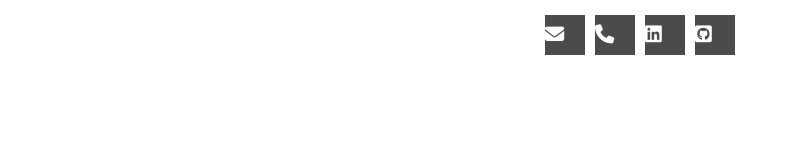
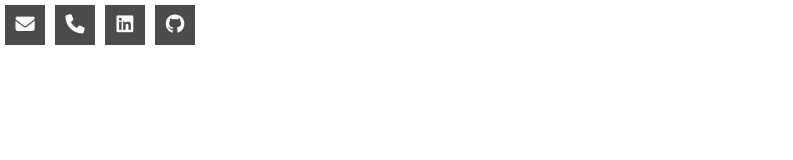
Before and after one commit to MyNotionWidgets/MyNotionWidgets.github.io, a plain HTML site: page index.html in a window 1280 px wide. Shown: the whole page, without its empty margins (0-793 px from the left). Drawn offline with Linux system fonts and the light colour scheme.

Commit message:
Update index.html

```diff
--- a/index.html
+++ b/index.html
@@ -18,19 +18,17 @@
 
       body {
         display: grid;
-      place-items: center;
+        place-items: flex-start;
       }
 
       .wrapper {
-      padding-top: 10px;
         display: inline-flex;
-
       }
 
       .fill {
         display: flex;
         align-items: center;
-      justify-content: flex-start;
+        justify-content: center;
         width: 40px;
         height: 40px;
         color: #fff;
@@ -39,6 +37,7 @@
         position: relative;
         margin: 5px;
         background-color: #4b4b4b;
+        transition-duration: 300ms;
       }
 
       .icon {
@@ -75,7 +74,6 @@
   </head>
 
   <body>
-  <body>
     <div class="wrapper">
 
       <!-- Start email Icon -->
@@ -101,7 +99,7 @@
 
       <!-- Start github Icon -->
       <div id="github" onclick="navigate(this.id)" class="fill github">
-        <span class="icon"><i class="fab fa-square-github"></i></span>
+        <span class="icon"><i class="fab fa-github"></i></span>
       </div>
       <!-- End github Icon -->
     </div>
@@ -121,7 +119,6 @@
           window.open("https://github.com/ParthivS20", '_blank').focus();
         }
       }
-
     </script>
   </body>
 </html>
```
Lines whose indentation alone changed are shown as unchanged.
